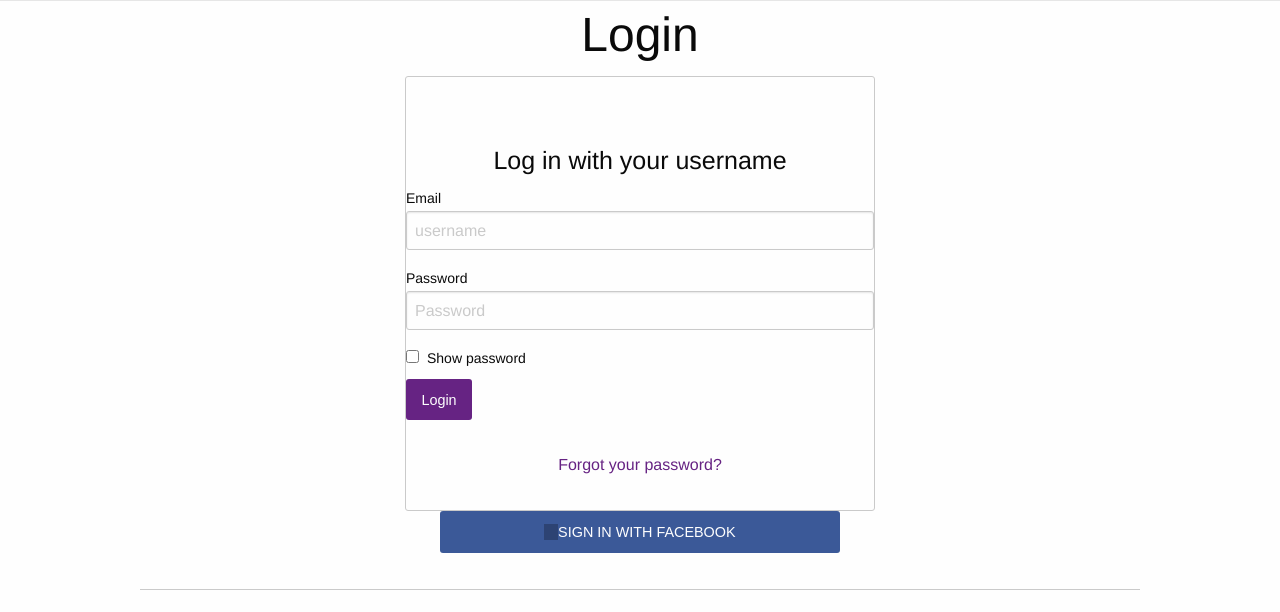
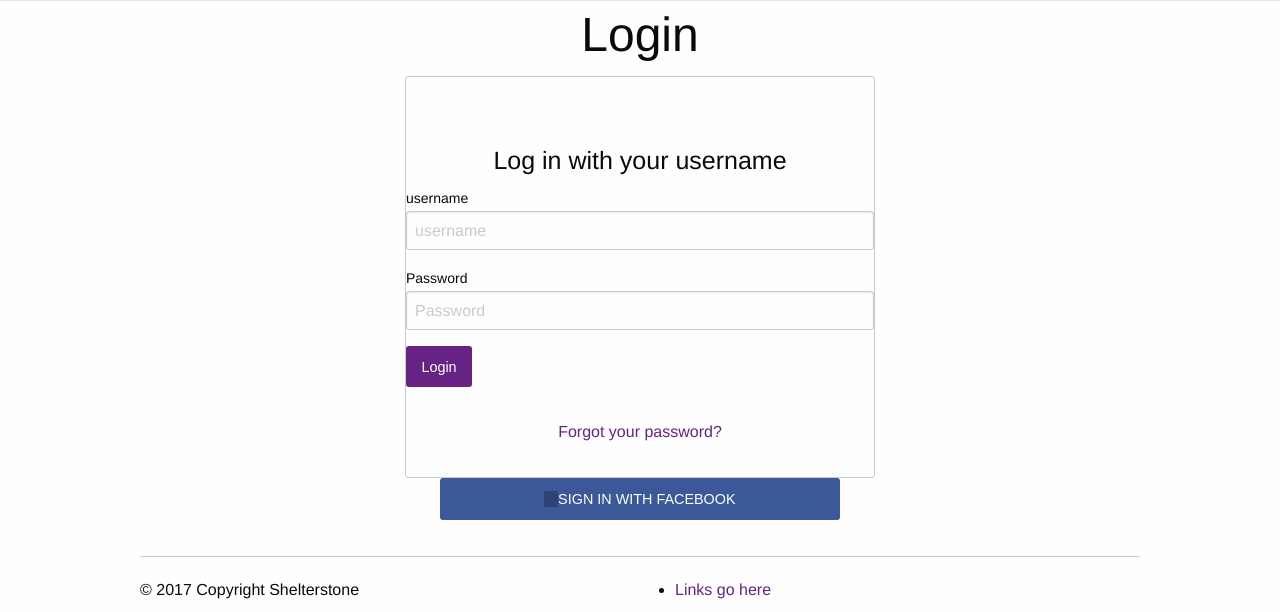
Before and after one commit to Taity-mini/Shelterstone, a PHP site: template views/pages/login.php in a window 1280 px wide. Shown: the part 356-968 px from the top of the page. Run offline with PHP 8.4, Linux system fonts and the light colour scheme; the template is opened without the code that fills it, so the values that code supplies are empty; some libraries are stand-ins or nearby versions.

Commit message:
Updated login checks *Login errors now displayed

```diff
--- a/index.php
+++ b/index.php
@@ -10,10 +10,4 @@
 //Setup Database connection files
 session_start();
 require_once('/inc/config.php');
-
-if (isset($_SESSION['userID'])) {
-    echo "logged in";
-}
-
-
 require_once ('views/layout.php');
--- a/views/pages/login.php
+++ b/views/pages/login.php
@@ -7,33 +7,52 @@
  * Login page view template
  */
 
+
 if (isset($_SESSION['error'])) {
-    echo "Form incomplete, errors are highlighted bellow";
+    echo '<br/>';
+    echo '<div class="callout warning">
+          <h5>Login Error!</h5>
+          <p>The username and/or password you entered was incorrect.</p>
+          </div>';
     unset($_SESSION['error']);
 }
+?>
 
-?>
 <div class="medium-6 medium-centered large-6 large-centered columns">
-        <h1 class="pageTitle" >Login</h1>
+    <h1 class="pageTitle">Login</h1>
     <form method="post">
         <div class="row column log-in-form">
             <h4 class="text-center">Log in with your username</h4>
-                <label>Email
+            <?php
+            //Input validation checks
+            if (isset($_POST["btnSubmit"])) {
+                if (empty($_POST["txtFirstName"])) {
+                    echo ' <label>username
+                            <input type="text" placeholder="username" name="txtUsername" value ="' . $_POST["txtUsername"] . '">
+                            </label>';
+                } else {
+                    echo ' <label>username
                             <input type="text" placeholder="username" name="txtUsername">
-                </label>
+                            </label>';
+                }
+            } else {
+                echo ' <label>username
+                            <input type="text" placeholder="username" name="txtUsername">
+                            </label>';
+            }
+            ?>
             <label>Password
                 <input type="password" placeholder="Password" name="txtPassword">
             </label>
-                <input id="show-password" type="checkbox"><label for="show-password">Show password</label>
-                <p> <input class="button large-centered" type="submit" name="btnLogin" value="Login">
+            <!--            <input id="show-password" type="checkbox"><label for="show-password">Show password</label>-->
+            <p><input class="button large-centered" type="submit" name="btnLogin" value="Login">
             </p>
             <p class="text-center"><a href="#">Forgot your password?</a></p>
-
         </div>
     </form>
 </div>
 <div class="row">
     <div class="small-5 small-centered columns">
-            <button href="#" class="facebook button split"> <span></span>sign in with facebook</button>
+        <button href="#" class="facebook button split"><span></span>sign in with facebook</button>
     </div>
 </div>
```
Lines whose indentation alone changed are shown as unchanged.
